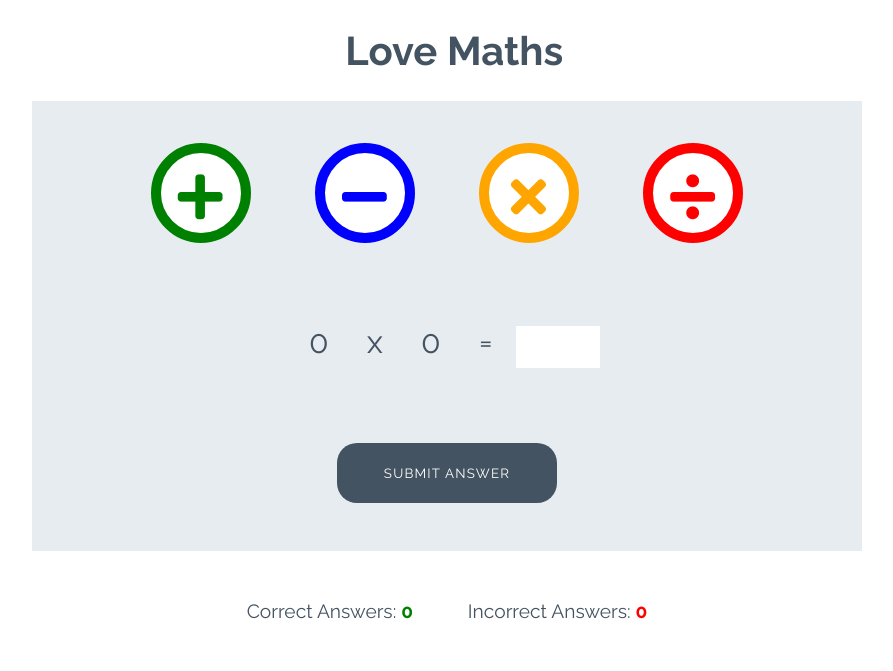
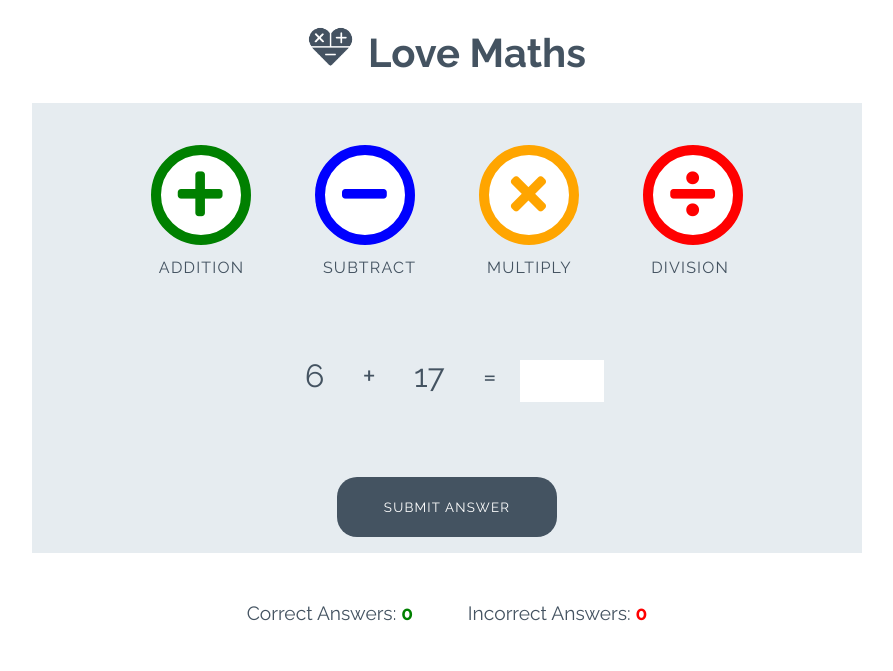
Before and after one commit to liammcluckie/Math-Game, a plain HTML site: page index.html in a window 1280 px wide. Shown: the whole page, without its empty margins (193-1086 px from the left). Drawn offline with Linux system fonts and the light colour scheme.

Commit message:
Logo image added.

```diff
--- a/assets/css/style.css
+++ b/assets/css/style.css
@@ -113,7 +113,7 @@ body {
     transition: all 0.5s;
 }
 
-.btn--big::after {
+.btn--big::after { /*Used to insert content after an element*/
     content: attr(data-type);
     font-size: 1rem;
     color: #445361;
--- a/index.html
+++ b/index.html
@@ -8,7 +8,6 @@
     <link rel="stylesheet" href="https://use.fontawesome.com/releases/v5.7.2/css/all.css"
     integrity="sha384-fnmOCqbTlWIlj8LyTjo7mOUStjsKC4pOpQbqyi7RrhN7udi9RwhKkMHpvLbHG9Sr"
     crossorigin="anonymous">
-    <link href="https://fonts.googleapis.com/css?family=Raleway%7CRighteous" rel="stylesheet">
 </head>
 <body>
     <h1 class="heading">
@@ -17,16 +16,17 @@
 
     <div class="game-area">
         <div class="controls-area">
-            <button class="btn btn--big btn--green">
+            <!--Custom attributes added called data types-->
+            <button data-type="addition" class="btn btn--big btn--green">
                 <i class="fas fa-plus"></i>
             </button>
-            <button class="btn btn--big btn--blue">
+            <button data-type="subtract" class="btn btn--big btn--blue">
                 <i class="fas fa-minus"></i>
             </button>
-            <button class="btn btn--big btn--orange">
+            <button data-type="multiply" class="btn btn--big btn--orange">
                 <i class="fas fa-times"></i>
             </button>
-            <button class="btn btn--big btn--red">
+            <button data-type="division" class="btn btn--big btn--red">
                 <i class="fas fa-divide"></i>
             </button>
         </div>
@@ -38,14 +38,13 @@
             <p class="answer-message">Enter Answer:</p>
             <input id="answer-box" type="number">
         </div>
-        <button class="btn btn--gray">Submit Answer</button>
+        <button data-type="submit" class="btn btn--gray">Submit Answer</button>
     </div>
 
     <div class="score-area">
         <p class="scores">Correct Answers: <span id="score">0</span></p>
         <p class="scores">Incorrect Answers: <span id="incorrect">0</span></p>
     </div>
-
-   <script src="script.js" type="text/js"></script>
+   <script src="script.js"></script>
 </body>
 </html>
```
Also changed, not shown: assets/images/logo.png (added), 1 other file.
